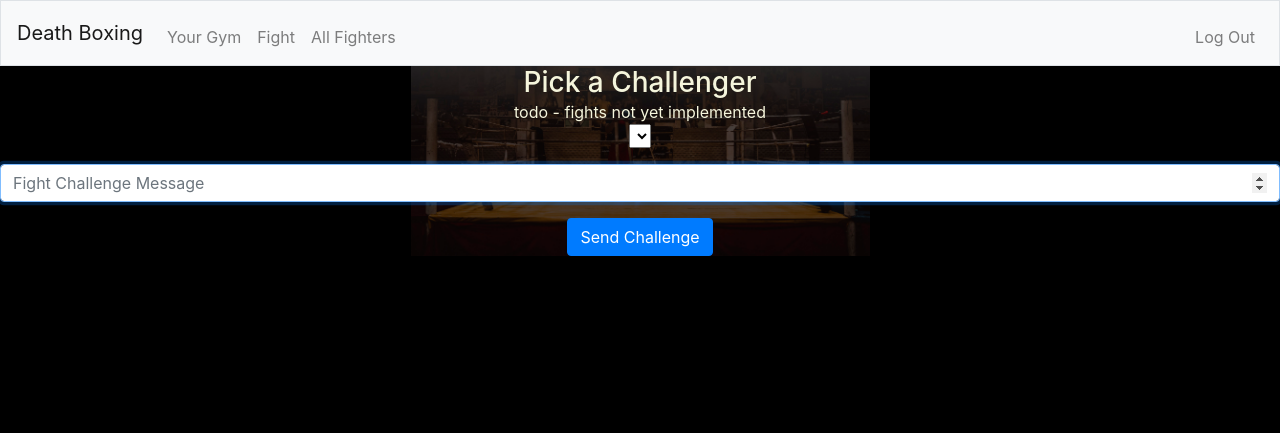
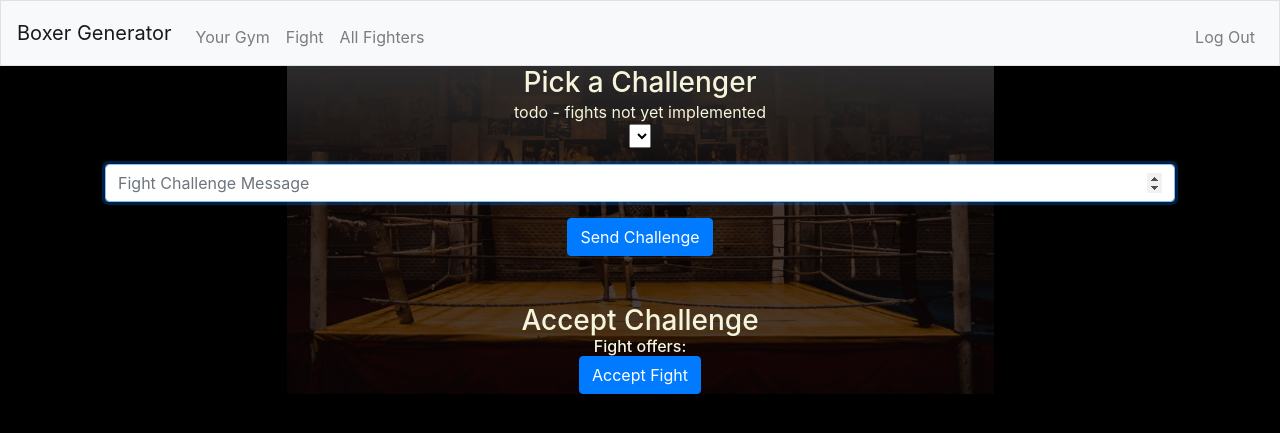
Before and after one commit to theslantedroom/legitdev, a Flask app: page /fight in a window 1280 px wide. Shown: the top 433 px of the page. Run offline with Flask 2, Linux system fonts and the light colour scheme; the visitor is signed in with stand-in values (Sample User, id 1); data that the repository does not hold is empty; some libraries are stand-ins or nearby versions.

Commit message:
push update

```diff
--- a/static/styles.css
+++ b/static/styles.css
@@ -1,9 +1,10 @@
+@import url('https://fonts.googleapis.com/css2?family=Bungee&display=swap');
 
 
 .textmedieval {
     /* font-family: 'MedievalSharp', cursive; */
     color: black;
-    background-image: url(./img/paper.png);
+    /* background-image: url(./img/paper.png); */
     background-size: cover;
 
 }
@@ -233,8 +236,21 @@ color: black;
 }
 .container p-1{
     width: 100vw;
+    max-width: 1000px;
+}
+
+.container{
+    width: 100%;
+    max-width: 1100px;
 }
 .roster
 {
     font-weight: bolder;
 }
+.record{
+    color: rgb(77, 3, 3);
+}
+.cash
+{
+    font-weight: bolder;
+}
--- a/templates/fight.html
+++ b/templates/fight.html
@@ -20,4 +20,14 @@
         </div>
         <button id="submit" class="btn btn-primary" type="submit">Send Challenge</button>
     </form>
+
+
+
+
+    <br><br>
+    <h3>Accept Challenge</h3>
+    <h6>Fight offers:</h6>
+    <button id="submit" class="btn btn-primary" type="submit">Accept Fight</button>
+
+
 {% endblock %}
--- a/templates/layout.html
+++ b/templates/layout.html
@@ -29,14 +29,14 @@
           </script>
         <script src="https://cdn.jsdelivr.net/npm/bootstrap@4.5.3/dist/js/bootstrap.bundle.min.js" integrity="sha384-ho+j7jyWK8fNQe+A12Hb8AhRq26LrZ/JpcUGGOn+Y7RsweNrtN/tE3MoK7ZeZDyx" crossorigin="anonymous"></script>
 
-        <title>Death Boxing - The Slanted Room {% block title %}{% endblock %}</title>
+        <title>Boxing - The Slanted Room {% block title %}{% endblock %}</title>
 
     </head>
 
     <body>
 
         <nav class="navbar navbar-expand-md navbar-light bg-light border sticky-top">
-            <a class="navbar-brand" href="/"><span class="">Death Boxing</span></a>
+            <a class="navbar-brand" href="/"><span class=""> Boxer Generator</span></a>
             <button aria-controls="navbar" aria-expanded="false" aria-label="Toggle navigation" class="navbar-toggler" data-target="#navbar" data-toggle="collapse" type="button">
                 <span class="navbar-toggler-icon"></span>
             </button>
@@ -72,7 +72,7 @@
             </header>
         {% endif %}
 
-        <main class="">
+        <main class="container">
             {% block main %}{% endblock %}
         </main>
 
```
Also changed, not shown: other parts of static/styles.css (+15 -13 lines), templates/index.html (+9 -7 lines), templates/showusers.html (+7 -7 lines), static/img/annie-spratt-Bf9PT5qVZvM-unsplash.jpg, static/img/poster.JPG (added), static/img/poster1.jpg (added), 1 other file.
